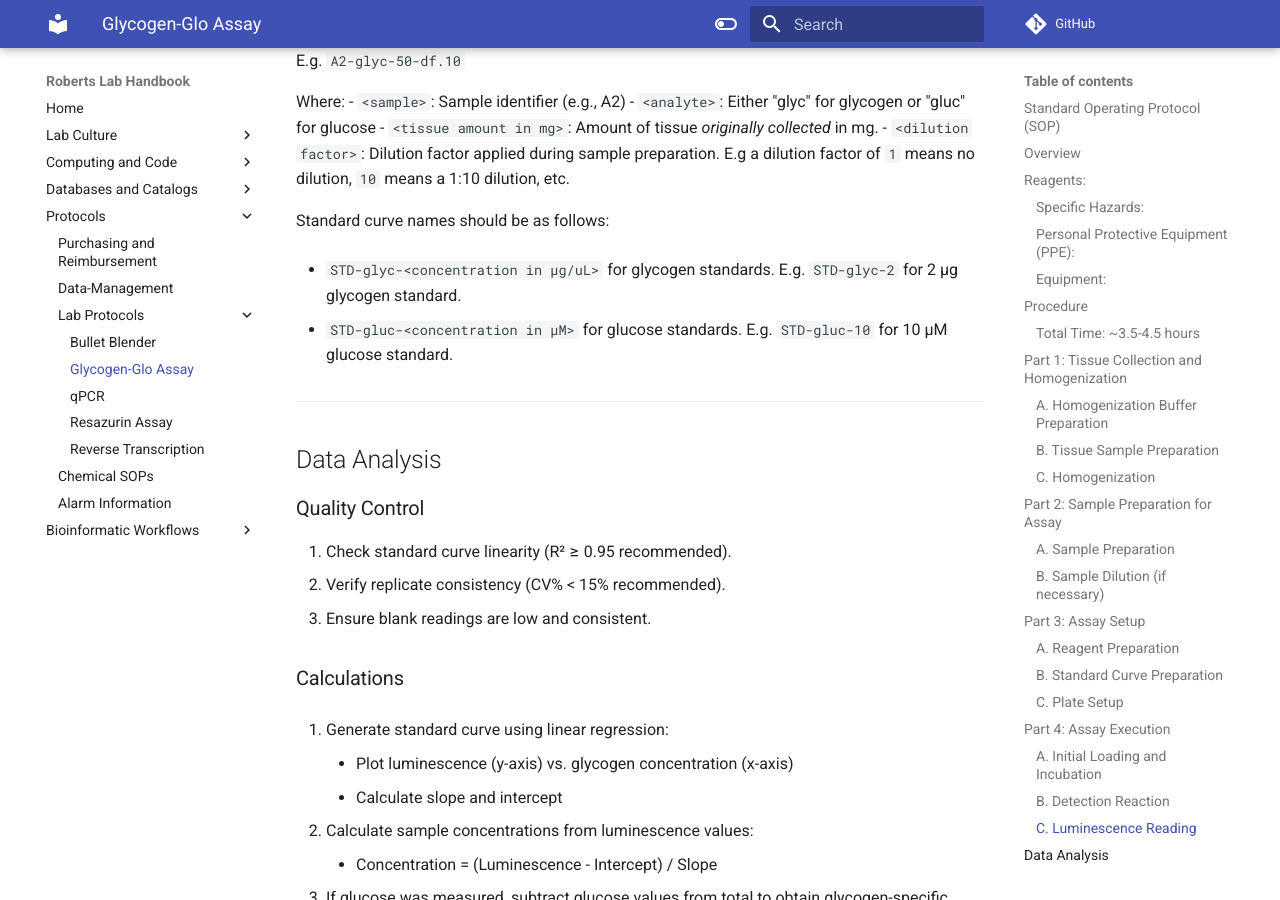
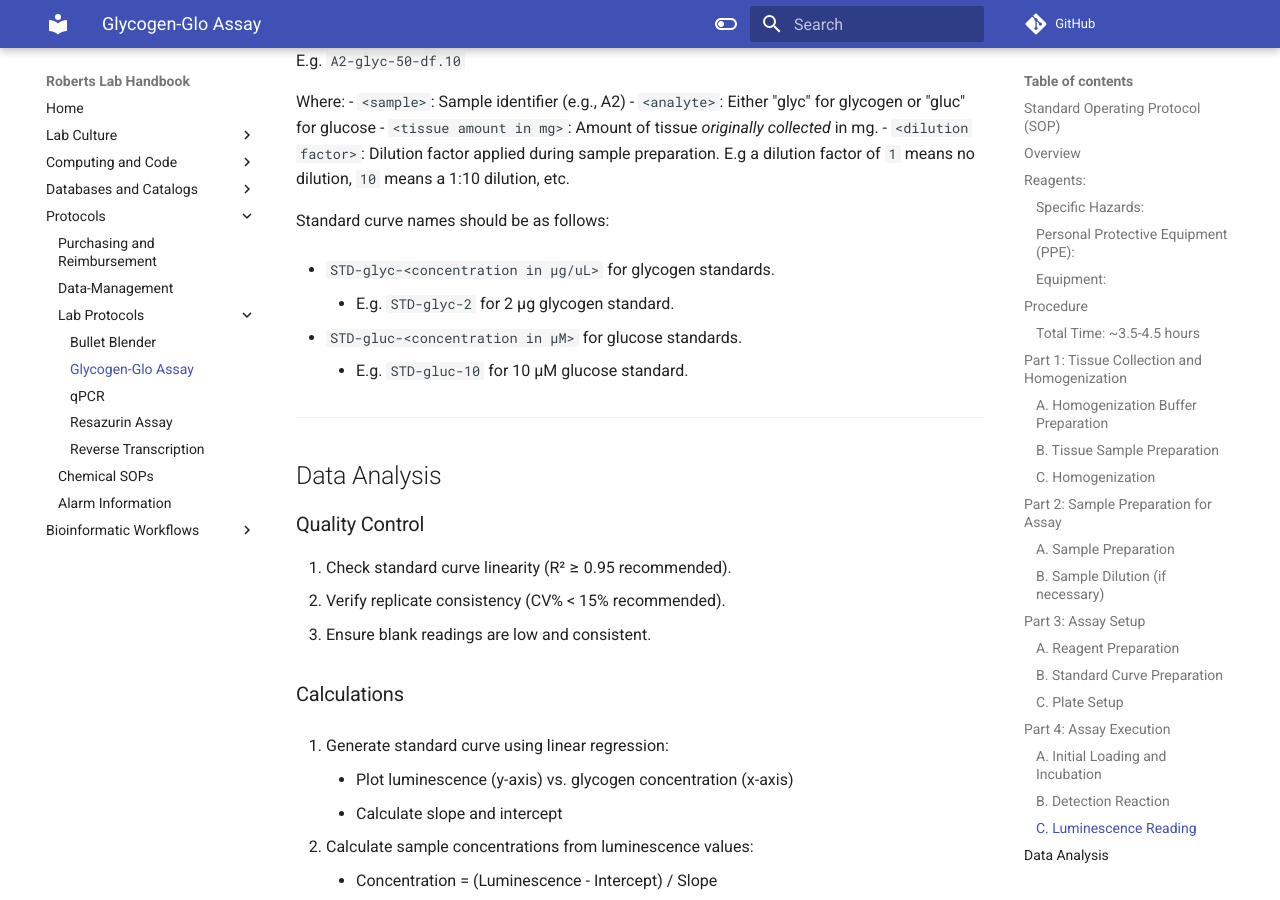
Before and after one commit to RobertsLab/resources, an MkDocs documentation site: the page built from docs/protocols/protocol-glycogen-glo-assay.md, in a window 1280 px wide and 900 px high, scrolled down 7496 px. Built offline with MkDocs 1.6.1 and Material for MkDocs 9.7.7, drawn with Linux system fonts in a browser that asks for light colours; comment, search, counter and statistics services are not loaded.

```diff
--- a/docs/protocols/protocol-glycogen-glo-assay.md
+++ b/docs/protocols/protocol-glycogen-glo-assay.md
@@ -260,9 +260,13 @@ Where:
 
 Standard curve names should be as follows:
 
-- `STD-glyc-<concentration in µg/uL>` for glycogen standards. E.g. `STD-glyc-2` for 2 µg glycogen standard.
+- `STD-glyc-<concentration in µg/uL>` for glycogen standards.
 
-- `STD-gluc-<concentration in µM>` for glucose standards. E.g. `STD-gluc-10` for 10 µM glucose standard.
+    - E.g. `STD-glyc-2` for 2 µg glycogen standard.
+
+- `STD-gluc-<concentration in µM>` for glucose standards.
+
+    - E.g. `STD-gluc-10` for 10 µM glucose standard.
 
 
 
```
